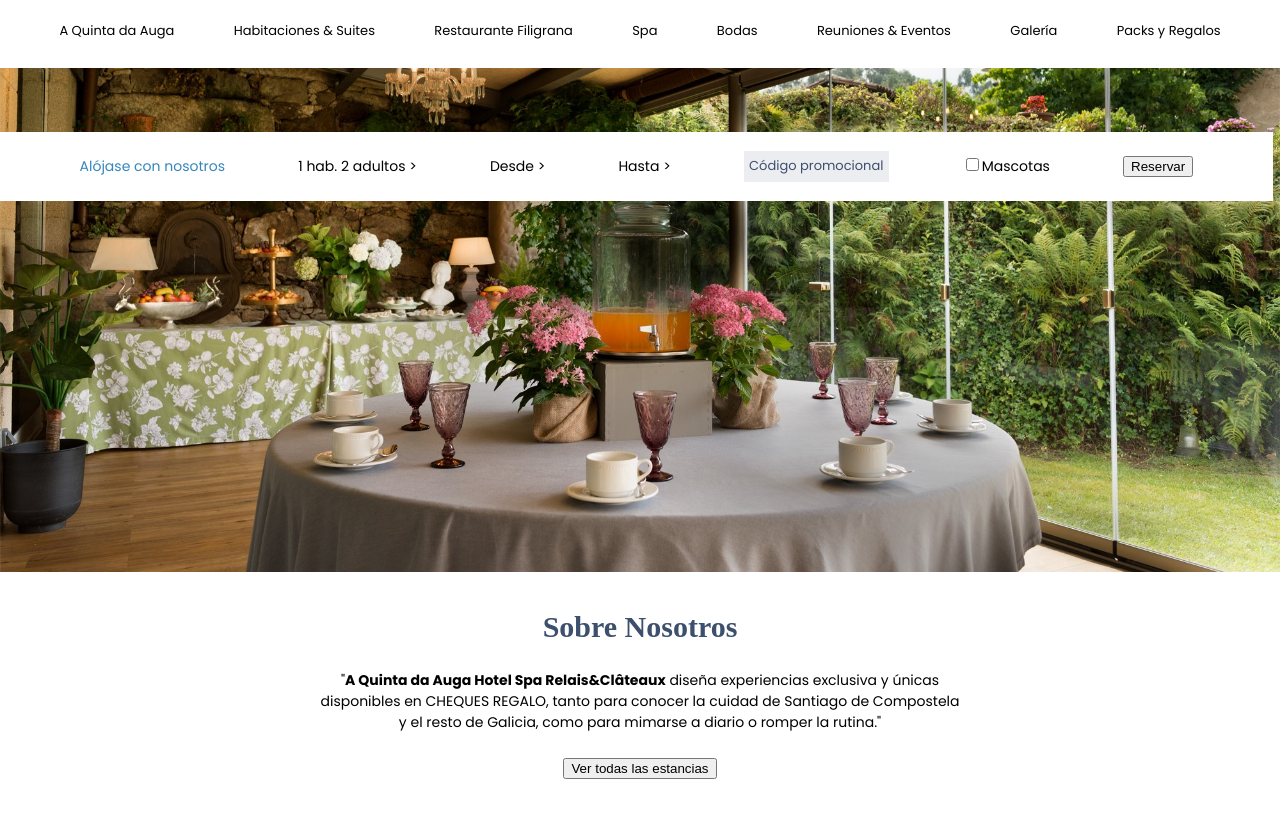
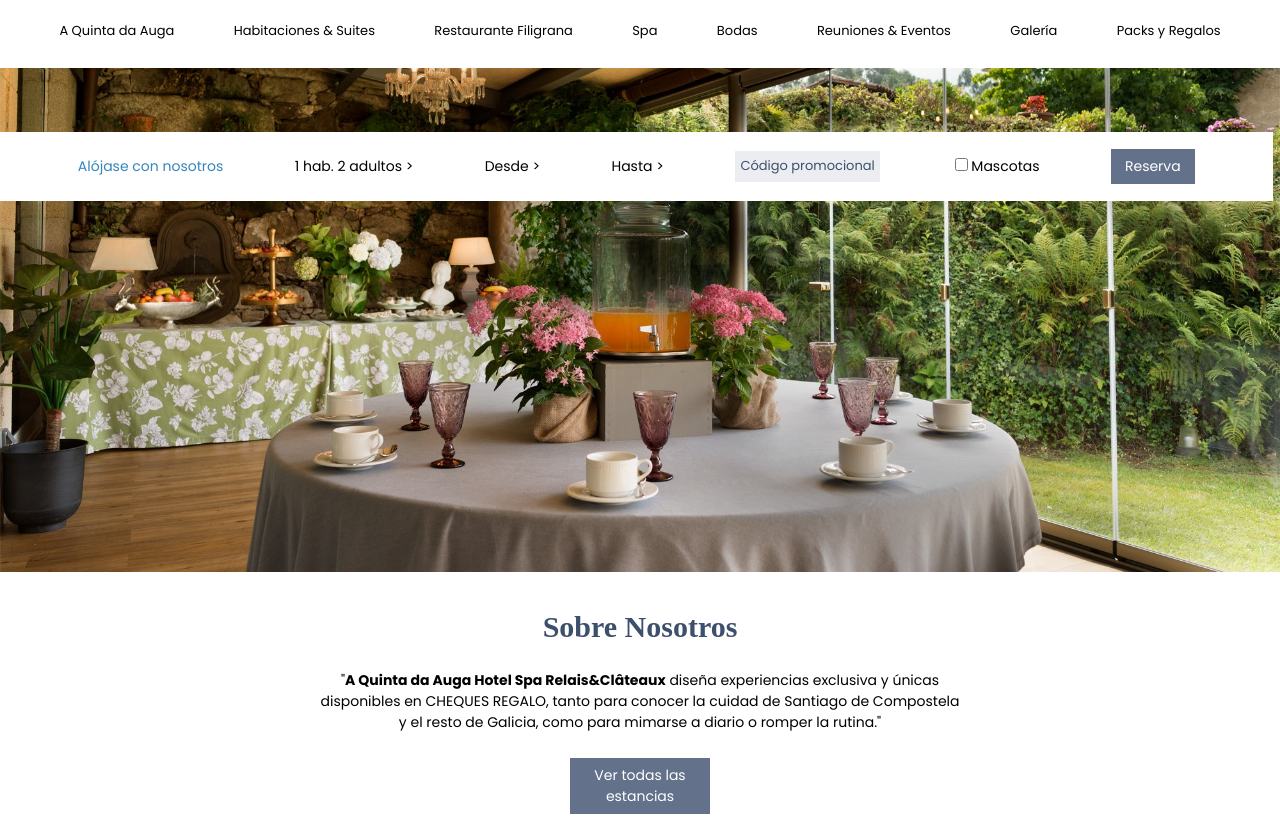
Before and after one commit to andreasp31/Primera_web, a plain HTML site: page index.html in a window 1280 px wide. Shown: the part 73-905 px from the top of the page. Drawn offline with Linux system fonts and the light colour scheme.

Commit message:
Fix repositorio

```diff
--- a/index.html
+++ b/index.html
@@ -42,14 +42,14 @@
             <p>Hasta ></p>
             <p class="codigo">Código promocional</p>
             <form><input type="checkbox">Mascotas</form>
-            <form id="boton"><input type="submit" value="Reservar"></form>
+            <div class="botones">Reserva</div>
         </div>
         <a class="imagen_principal"></a>
     </div>
     <div id="presentacion">
         <div class="titulo">Sobre Nosotros</div>
         <div class="texto">"<strong>A Quinta da Auga Hotel Spa Relais&Clâteaux</strong> diseña experiencias exclusiva y únicas disponibles en CHEQUES REGALO, tanto para conocer la cuidad de Santiago de Compostela y el resto de Galicia, como para mimarse a diario o romper la rutina."</div>
-        <form id="boton"><input type="button" value="Ver todas las estancias"></form>
+        <div id="boton">Ver todas las estancias</div>
     </div>
 
     <div id="bloque1">
@@ -87,7 +87,7 @@
     <div id="presentacion_historia">
         <div class="titulo">Un hotel con Encanto</div>
         <div class="texto"><strong>A Quinta da Auga</strong> el único<strong>Hotel Spa Relais&Châteaux</strong> de Galicia. Un hotel de lujo en Santiago de Compostela, una ciudad única en el mundo y destino universal del Camino de Santiago. Restaurado con sensibilidad y elegancia, este hotel con encanto convive en perfecta armonía con el entorno, dotado de unas instalaciones inteligentes que respentan el medio ambiente.</div>
-        <form id="boton"><input type="button" value="Nuestra historia"></form>
+        <div id="boton">Nuestra historia</div>
     </div>
 
     <div id="footer">
@@ -97,7 +97,7 @@
                 <div>Suscríbase a nuestro boletín y manténgase al día de todas nuestras ventajas.</div>
                 <form><input placeholder="Introduzca su correo"></form>
                 <form><input type="checkbox">He leído y acepto la cláusula de publicidad</form>
-                <form class="boton"><input type="submit"></form>
+                <div class="boton">Enviar</div>
             </div>
             <div class="footer_menu">
                 <div class="titulo_footer">Menú</div>
--- a/style.css
+++ b/style.css
@@ -324,3 +324,35 @@ body{
 .youtube{
     grid-area: youtube;
 }
+
+#boton{
+    background-color: rgba(60, 79, 109, 0.795);
+    padding: 0.5em;
+    padding-left: 1em;
+    padding-right: 1em;
+    width: 8em;
+    align-self: center;
+    color:white;
+}
+
+.boton{
+    background-color: rgba(60, 79, 109, 0.795);
+    padding: 0.5em;
+    padding-left: 1em;
+    padding-right: 1em;
+    width: 3em;
+    align-items: center;
+    justify-self: center;
+    color:white;
+}
+
+.botones{
+    background-color: rgba(60, 79, 109, 0.795);
+    padding: 0.5em;
+    padding-left: 1em;
+    padding-right: 1em;
+    width: 4em;
+    align-items: center;
+    justify-self: center;
+    color:white;
+}
```
